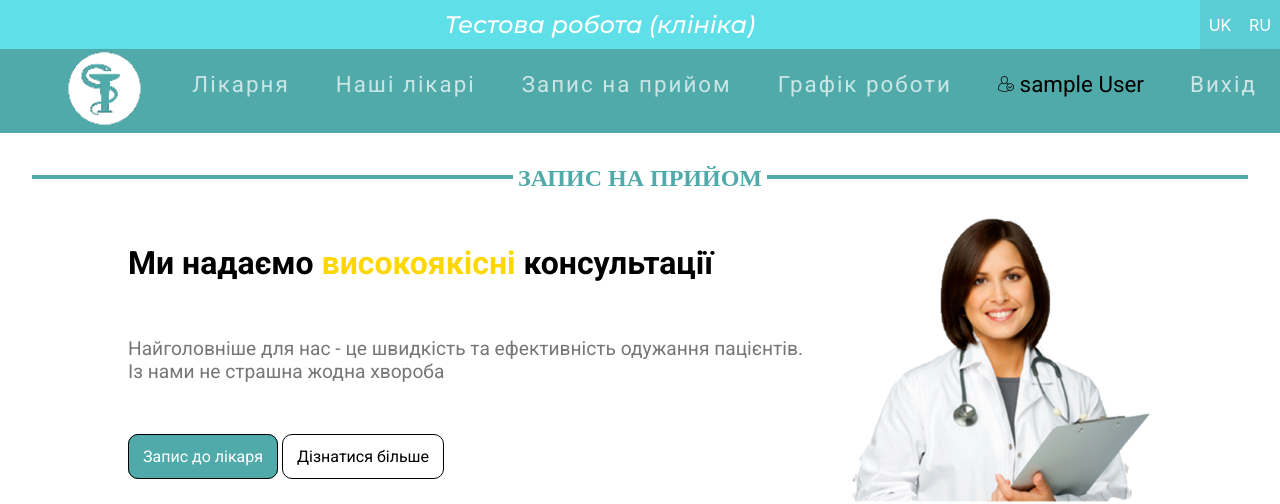
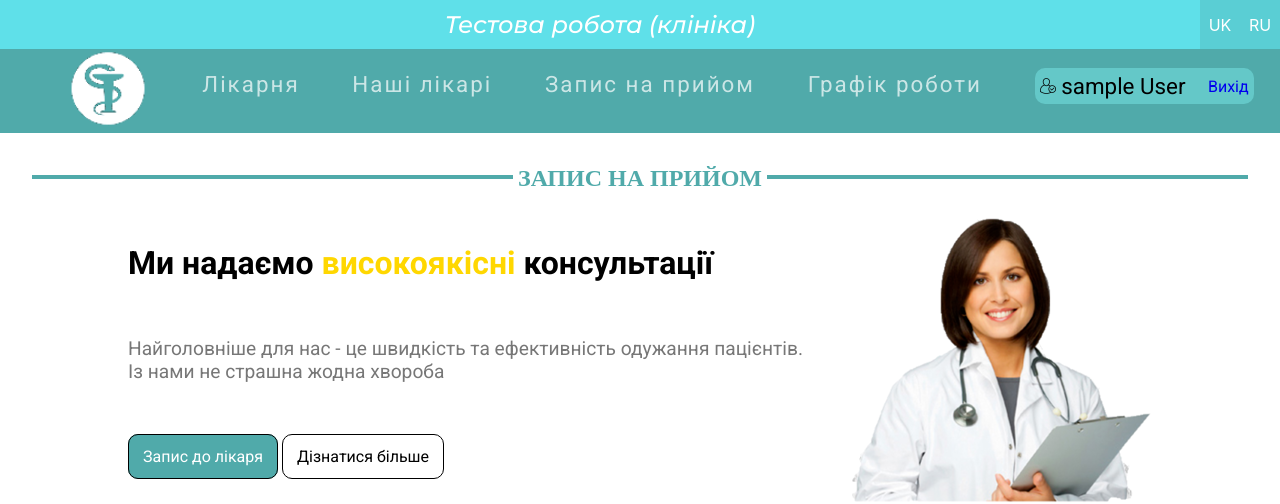
Before and after one commit to vadmart/clinic-site-nure, a Django app: a page that uses clinic/templates/clinic/base.html in a window 1280 px wide. Shown: the top 504 px of the page. Run offline with Django 4.2, Linux system fonts and the light colour scheme; the visitor is signed in with stand-in values (Sample User, id 1); some libraries are stand-ins or nearby versions.

Commit message:
Changed account block for full menu (without mobile)

```diff
--- a/clinic/static/css/common.css
+++ b/clinic/static/css/common.css
@@ -123,13 +123,6 @@ section.language-block {
     box-sizing: border-box;
 }
 
-div#user {
-    display: block;
-    font-size: 1.4rem;
-    cursor: default;
-    padding-bottom: 15px;
-}
-
 .clinic-head {
     background-color: var(--accent-color);
     font-family: 'Roboto', sans-serif;
@@ -203,13 +196,13 @@ div#user {
     display: none;
 }
 
-.menu-item {
+li.menu-item {
     list-style: none;
     padding: 0 10px;
     position: relative;
 }
 
-.menu-item .btn {
+li.menu-item .btn {
     position: relative;
     display: block;
     font-size: 1.4rem;
@@ -222,15 +215,15 @@ div#user {
     transition: color 100ms;
 }
 
-.menu-item .btn:hover {
+li.menu-item .btn:hover {
     color: rgb(255, 255, 255, 1);
 }
 
-.menu-item a img {
+li.menu-item a img {
     height: 80px;
 }
 
-.menu-item .btn:after {
+li.menu-item .btn:after {
     content: '';
     position: absolute;
     height: 2px;
@@ -241,11 +234,36 @@ div#user {
     transition: width .35s;
 }
 
-.menu-item .btn:hover:after {
+li.menu-item .btn:hover:after {
     width: 100%;
 }
 
-.menu .menu-item .dropdown-content {
+li.menu-item div.account-block {
+    display: flex;
+    background-color: rgb(100, 200, 200);
+    border-radius: 10px;
+    justify-content: space-around;
+    margin-bottom: 10px;
+    padding: 5px;
+}
+
+li.menu-item div.account-block div#user {
+    display: block;
+    font-size: 1.4rem;
+    cursor: default;
+    padding-right: 1em;
+}
+
+li.menu-item .account-block .exit-block {
+    display: flex;
+    align-items: center;
+}
+
+li.menu-item .account-block .exit-block a {
+    text-decoration: none;
+}
+
+.menu li.menu-item .dropdown-content {
     display: none;
     list-style: none;
     padding: 0;
--- a/clinic/templates/clinic/base.html
+++ b/clinic/templates/clinic/base.html
@@ -70,12 +70,17 @@
                     <a class="btn" href="{% url 'schedule' %}">{% trans 'Графік роботи' %}</a>
                 {% endblock %}
             </li>
-            <li class="menu-item auth-block login">
+            <li class="menu-item">
                 {% if user.is_authenticated %}
                     {% block header_auth_user %}
+                        <div class="account-block">
                             <div id="user">
                                 <img src="{% static 'icons/user.png' %}" alt="Користувач" height="16" width="16">
                                 <span>{{ user.username }} {{ user.last_name }}</span>
+                            </div>
+                            <div class="exit-block">
+                                <a href="{% url 'logout' %}">Вихід</a>
+                            </div>
                         </div>
                     {% endblock %}
                 {% else %}
@@ -84,17 +89,13 @@
                     {% endblock %}
                 {% endif %}
             </li>
+            {% if not user.is_authenticated %}
+                {% block header_registration %}
                     <li class="menu-item auth-block registration">
-                {% if user.is_authenticated %}
-                    {% block header_exit %}
-                        <a class="btn" href="{% url 'logout' %}">{% trans 'Вихід' %}</a>
-                    {% endblock %}
-                {% else %}
-                    {% block header_registration %}
                         <a class="btn" href="{% url 'registration' %}">{% trans 'Реєстрація' %}</a>
+                    </li>
                 {% endblock %}
             {% endif %}
-            </li>
         </ul>
         <div class="mobile-menu">
             <div class="mobile-menu-btn-wrapper">
```
Lines whose indentation alone changed are shown as unchanged.
